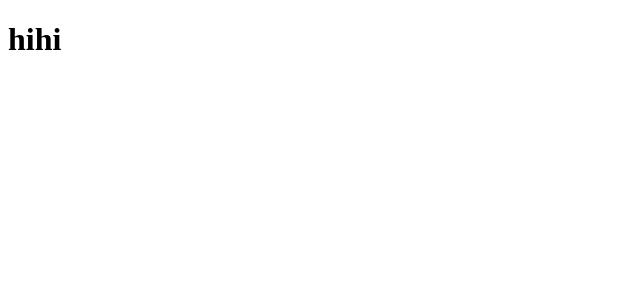
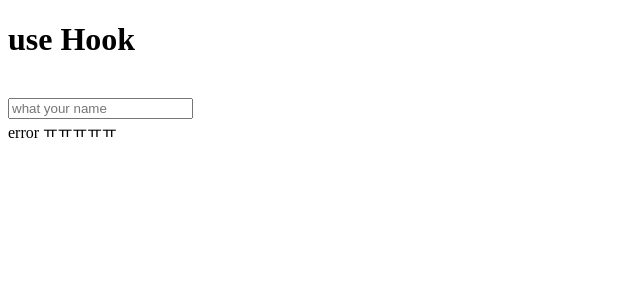
Before and after one commit to wonhopark89-dev/movie-web-react, a React (Create React App) app: page / in a window 1280 px wide. Shown: the top 300 px of the page, without its empty margins (0-640 px from the left). Built offline with nearby package versions, Linux system fonts and the light colour scheme; no server answers.

Commit message:
hook test sample

```diff
--- a/package.json
+++ b/package.json
@@ -6,6 +6,7 @@
     "@testing-library/jest-dom": "^4.2.4",
     "@testing-library/react": "^9.3.2",
     "@testing-library/user-event": "^7.1.2",
+    "axios": "^0.19.2",
     "react": "^16.13.0",
     "react-dom": "^16.13.0",
     "react-scripts": "3.4.0"
--- a/public/index.html
+++ b/public/index.html
@@ -28,7 +28,7 @@
   </head>
   <body>
     <noscript>You need to enable JavaScript to run this app.</noscript>
-    <div id="potato"></div>
+    <div id="root"></div>
     <!--
       This HTML file is a template.
       If you open it directly in the browser, you will see an empty page.
--- /dev/null
+++ b/src/Hook.js
@@ -0,0 +1,116 @@
+
+import React, { Component, useState, useEffect } from 'react';
+import Axios from 'axios';
+
+// class App extends Component {
+//     state = {
+//         count: 0
+//     };
+
+//     modify = n => {
+//         this.setState({
+//             state: n
+//         });
+//     };
+
+//     render() {
+//         const { count } = this.state;
+//         return (
+//             <>
+//                 <div>{count}</div>
+//                 <button onClick={() => {
+//                     this.modify(count + 1);
+//                     console.log(`click------${count}`);
+//                 }
+//                 }>Increament</button>
+//             </>
+//         );
+//     }
+// }
+
+
+/**
+ * class component -> use hook example
+ */
+
+// const App = () => {
+//     const [count, setCount] = useState(0);
+//     const [email, setEmail] = useState("");
+//     const updateEmail = (e) => {
+//         const {
+//             target: { value }
+//         } = e;
+//         setEmail(value);
+//     }
+
+//     return (
+//         <>
+//             {count}
+//             <button onClick={() => setCount(count + 1)}> Increament </button>
+//             <button onClick={() => setCount(count - 1)}> Decreament </button>
+//             <input placeholder="Email" value={email} onChange={updateEmail}></input>
+//         </>
+//     );
+// }
+
+// export default App;
+
+
+function useInput(defaultValue) {
+    const [value, setValue] = useState(defaultValue);
+
+    const onChange = (e) => {
+        const {
+            target: { value }
+        } = e;
+        setValue(e);
+
+        return { value, onChange };
+    }
+}
+
+function useFetch(url) {
+    const [payload, setPayload] = useState(null);
+    const [loading, setLoading] = useState(true);
+    const [error, setError] = useState("");
+
+    const callUrl = async () => {
+        try {
+            const { data } = await Axios.get(url);
+            // throw Error();
+            setPayload(data);
+        } catch {
+            setError("error ㅠㅠㅠㅠㅠ");
+        } finally {
+            setLoading(false);
+        }
+    };
+
+    useEffect(() => {
+        callUrl();
+    }, []);
+
+    return { payload, loading, error };
+}
+
+function App() {
+    const name = useInput("");
+    const { payload, loading, error } = useFetch("http://aws.random.cat/meow");
+    return (
+
+        <div className="App">
+            <h1>use Hook</h1>
+            <br />
+            <input {...name} placeholder="what your name"></input>
+            {/* <input value={name.value} onChange={name.onChange} placeholder="what your name 2"></input> */}
+
+            <br />
+            {loading && <span>loading your cat</span>}
+            {!loading && error && <span>{error}</span>}
+            {!loading && payload && <img src={payload.file} width="150"></img>}
+        </div>
+
+    );
+}
+
+export default App;
--- a/src/index.js
+++ b/src/index.js
@@ -1,5 +1,7 @@
 import React from 'react';
 import ReactDOM from 'react-dom';
-import App from './App';
+// import App from './App';
+import App from './Hook';
 
-ReactDOM.render(<App />, document.getElementById('potato'));
+// ReactDOM.render(<App />, document.getElementById('root'));
+ReactDOM.render(<App />, document.getElementById('root'));
```
Also changed, not shown: 1 other file (tests, documents, lock files or other folders).
